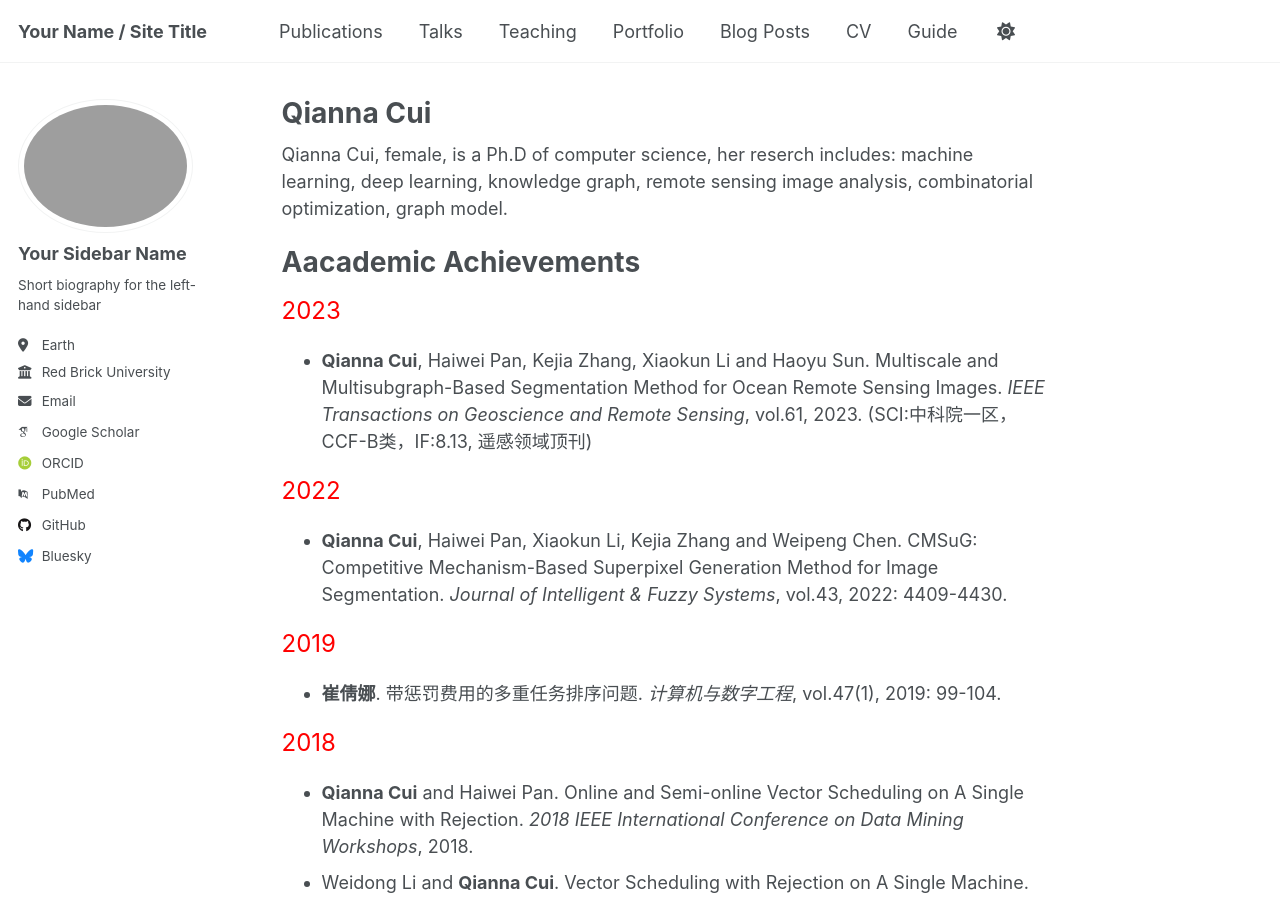
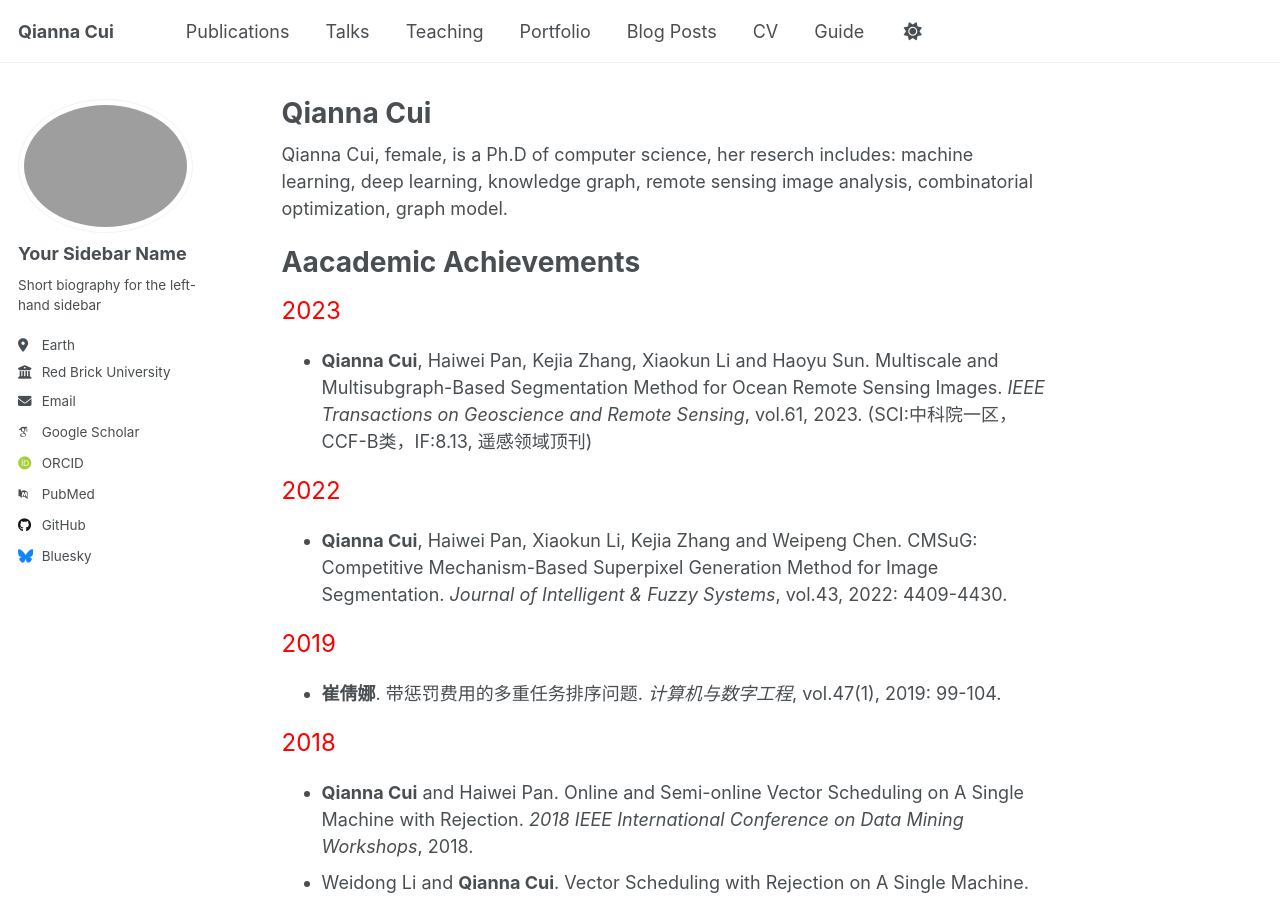
Before and after one commit to cuiqianna/cuiqianna.github.io, a Jekyll site: the page built from _pages/about.md, in a window 1280 px wide and 900 px high. Built offline with Jekyll 4.4.1, drawn with Linux system fonts in a browser that asks for light colours; some web fonts are replaced.

Commit message:
config.yml

```diff
--- a/_config.yml
+++ b/_config.yml
@@ -9,7 +9,7 @@
 # Basic Site Settings
 locale                   : "en-US"
 site_theme               : "default"
-title                    : "Your Name / Site Title"
+title                    : "Qianna Cui"
 title_separator          : "-"
 name                     : &name "Your Name"
 description              : &description "personal description"
@@ -22,7 +22,7 @@ repository               : "academicpages/academicpages.github.io"
 #               Additional customization can be done by editing /_includes/author-profile.html
 author:
   # Biographic information
-  avatar           : "/images/IMG_2080.JPG"
+  avatar           : "./images/IMG_2080.JPG"
   name             : "Your Sidebar Name"
   pronouns         : # example: "she/her"
   bio              : "Short biography for the left-hand sidebar"
```
